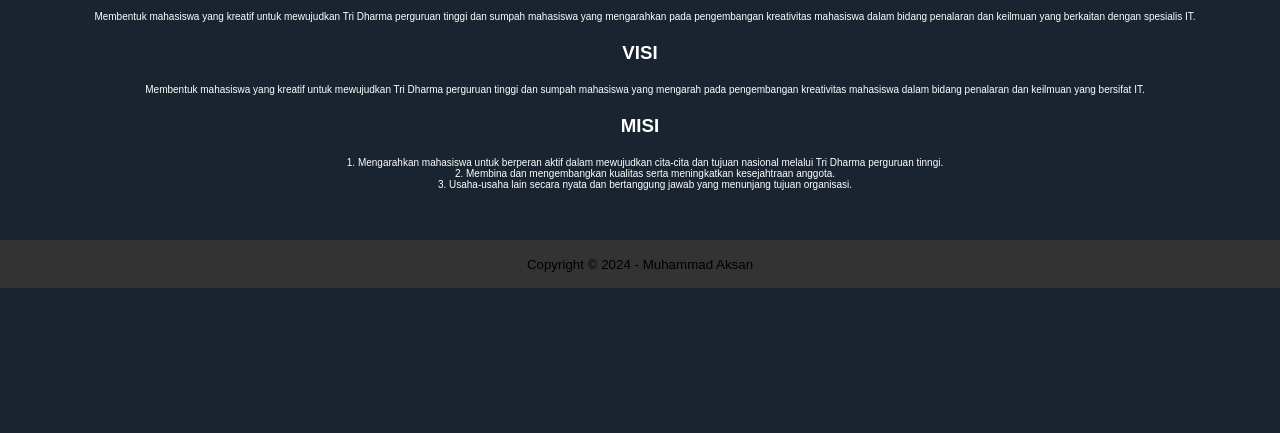
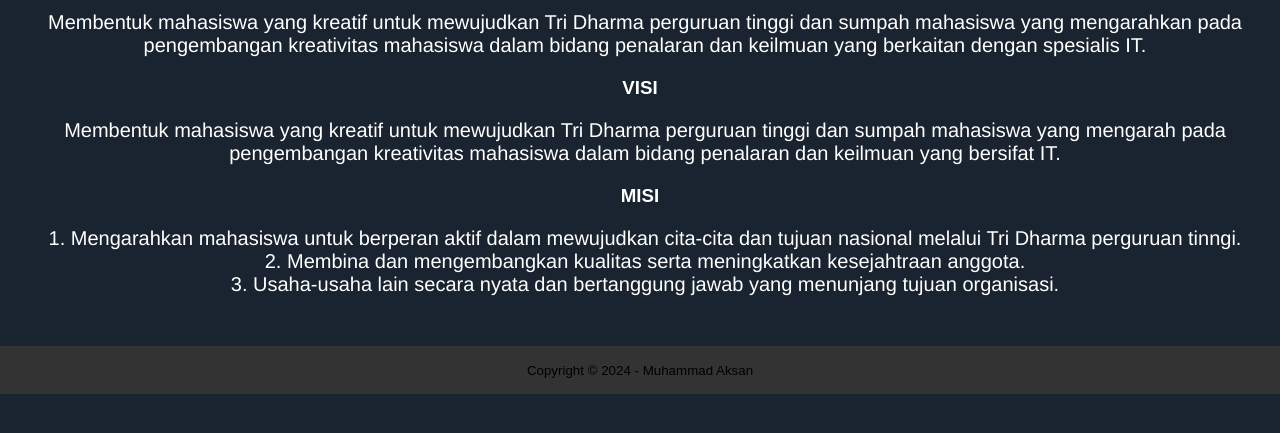
Before and after one commit to Aksan114/aksannnnn, a plain HTML site: page about.html in a window 1280 px wide. Shown: the part 101-534 px from the top of the page. Drawn offline with Linux system fonts and the light colour scheme.

Commit message:
Update about.html

```diff
--- a/about.html
+++ b/about.html
@@ -23,15 +23,15 @@
     <section>
         <div class="about">
             <h3>TUJUAN COCONUT</h3>
-            <p>
+            <p style="font-size: 20px;font-family: 'Franklin Gothic Medium', 'Arial Narrow', Arial, sans-serif;">
                Membentuk mahasiswa yang kreatif untuk mewujudkan Tri Dharma perguruan tinggi dan sumpah mahasiswa yang mengarahkan pada pengembangan kreativitas mahasiswa dalam bidang penalaran dan keilmuan yang berkaitan dengan spesialis IT.
             </p>
             <h3>VISI</h3>
-            <p>
+            <p style="font-size: 20px;font-family: 'Franklin Gothic Medium', 'Arial Narrow', Arial, sans-serif;">
                 Membentuk mahasiswa yang kreatif untuk mewujudkan Tri Dharma perguruan tinggi dan sumpah mahasiswa yang mengarah pada pengembangan kreativitas mahasiswa dalam bidang penalaran dan keilmuan yang bersifat IT.
             </p>
             <h3>MISI</h3>
-            <p>
+            <p style="font-size: 20px;font-family: 'Franklin Gothic Medium', 'Arial Narrow', Arial, sans-serif;">
                1. Mengarahkan mahasiswa untuk berperan aktif dalam mewujudkan cita-cita dan tujuan nasional melalui Tri Dharma perguruan tinngi.<br>
 
 2. Membina dan mengembangkan kualitas serta meningkatkan kesejahtraan anggota.<br>
```
